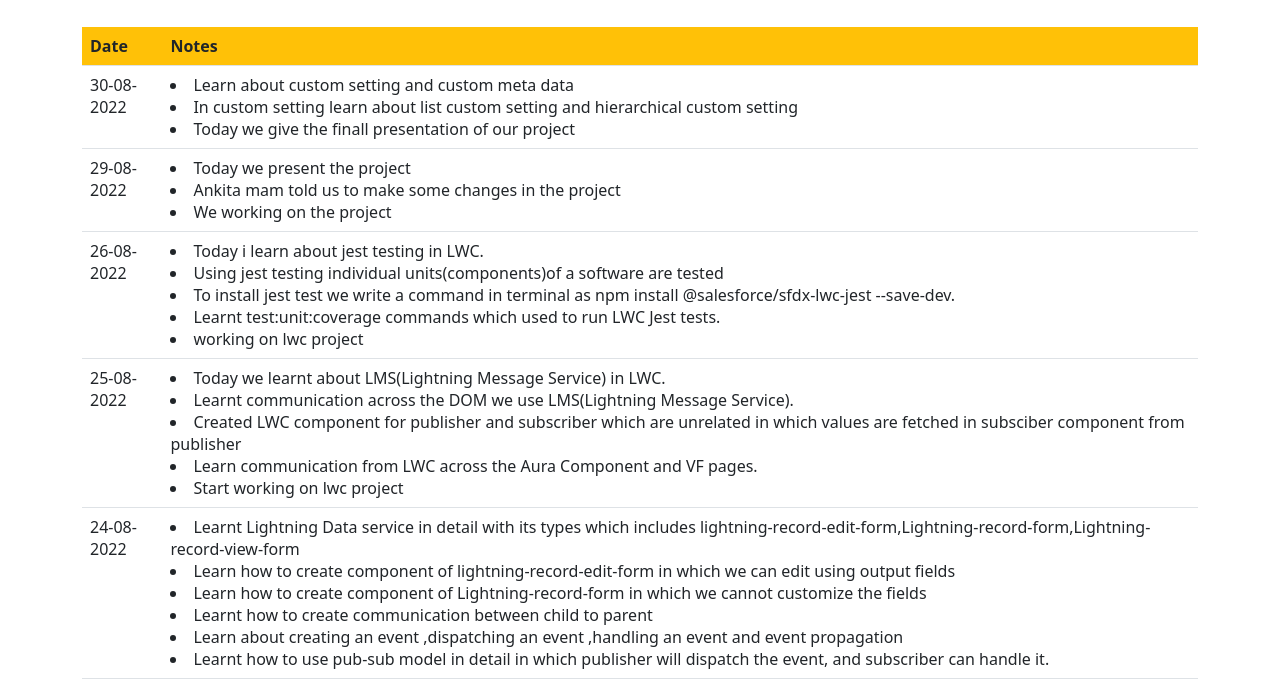
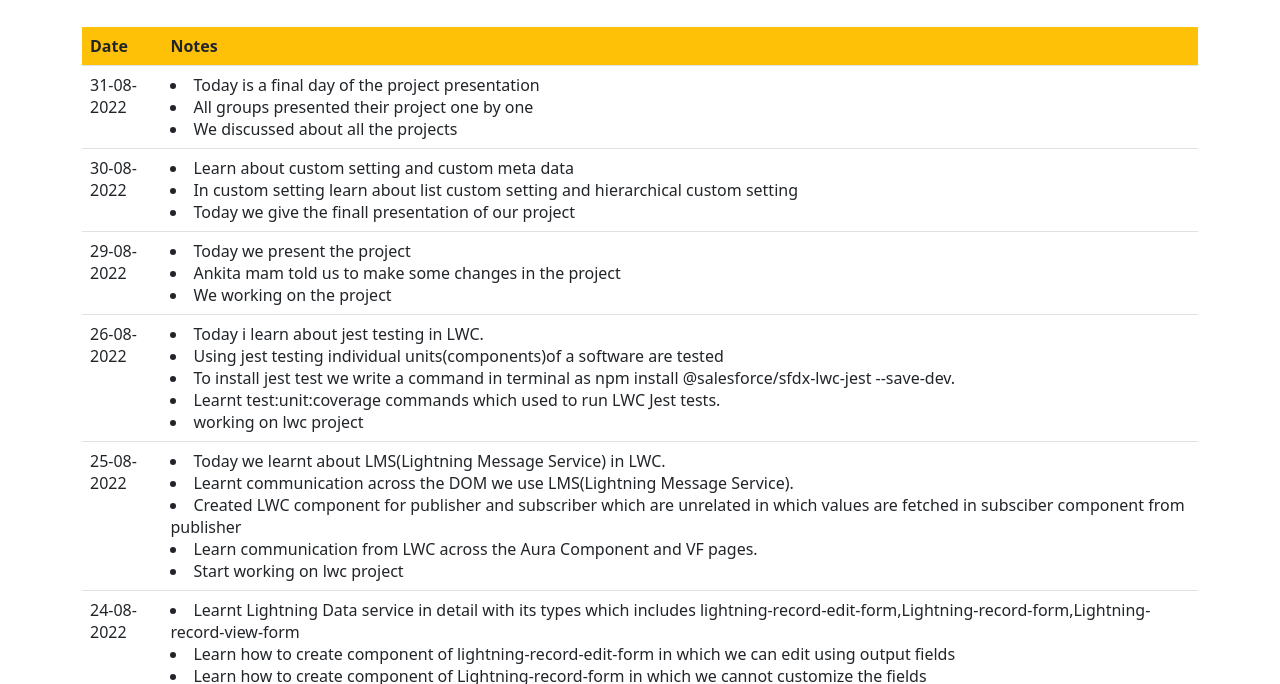
Before and after one commit to lucky-mrk/lucky-mrk.github.io, a plain HTML site: page Journal.html in a window 1280 px wide. Shown: the part 53-737 px from the top of the page. Drawn offline with nearby package versions, Linux system fonts and the light colour scheme.

Commit message:
Add files via upload

```diff
--- a/Journal.html
+++ b/Journal.html
@@ -17,6 +17,15 @@
 				</tr>
 			</thead>
 			<tbody>
+			<tr>
+			<td>31-08-2022</td>
+			<td>
+			<li>Today is a final day of the project presentation</li>
+			<li>All groups presented their project one by one </li>
+			<li>We discussed about all the projects</li>
+
+</td>
+			</tr>
 			<tr>
 			<td>30-08-2022</td>
 			<td>
```
